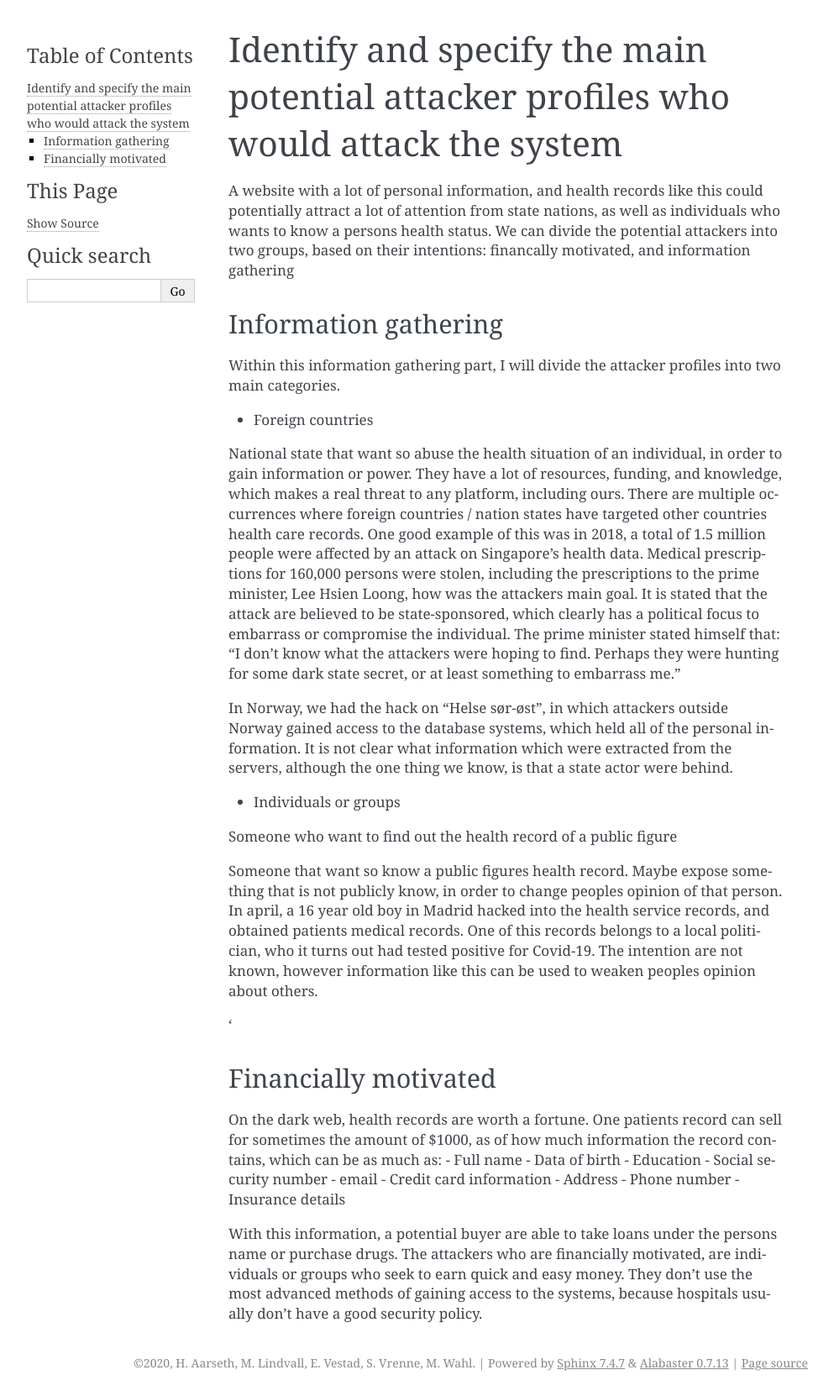
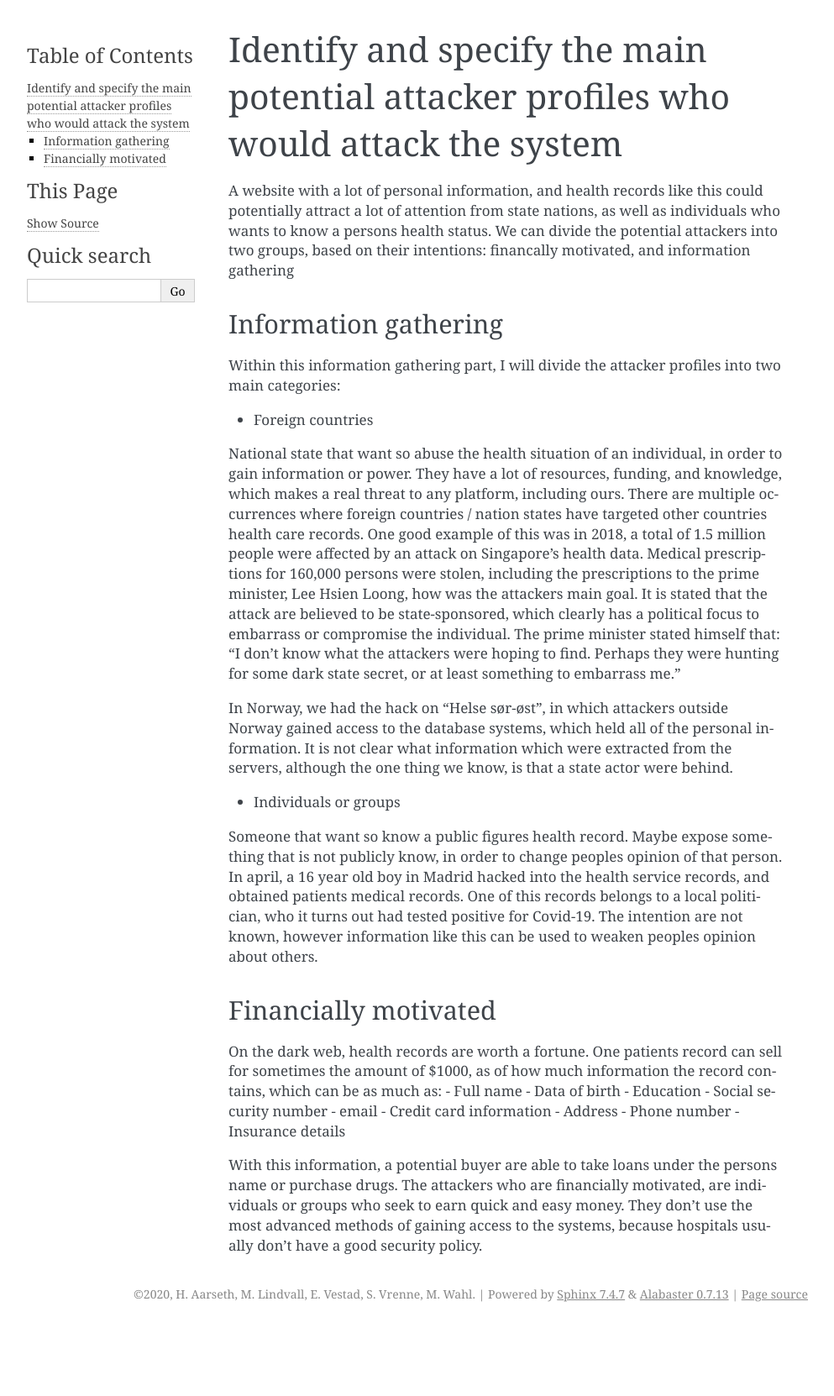
Before and after one commit to SteinarVrenne/school_imt3501, a Sphinx documentation site: the page built from Task 1/source/pages/04d_Attacker_Profiles.rst, in a window 1280 px wide. Shown: the whole page at 84% size, without its empty margins (148-1141 px from the left). Built offline with Sphinx 7.4.7, drawn with Linux system fonts in a browser that asks for light colours; after the commit the page ends 1580 px from its top, so only the background shows below that.

Commit message:
Removed a duplicate sentence

```diff
--- a/Task 1/source/pages/04d_Attacker_Profiles.rst
+++ b/Task 1/source/pages/04d_Attacker_Profiles.rst
@@ -11,7 +11,7 @@ Information gathering
 ~~~~~~~~~~~~~~~~~~~~~
 
 Within this information gathering part, I will divide the attacker profiles into
-two main categories.
+two main categories:
 
 * Foreign countries
 
@@ -36,10 +36,7 @@ gained access to the database systems, which held all of the personal
 information. It is not clear what information which were extracted from the servers,
 although the one thing we know, is that a state actor were behind.
 
-
 * Individuals or groups
-
-Someone who want to find out the health record of a public figure
 
 Someone that want so know a public figures health record. Maybe expose something
 that is not publicly know, in order to change peoples opinion of that person. In
@@ -50,7 +47,7 @@ not known, however information like this can be used to weaken peoples opinion
 about others.
 
 .. Source: https://www.theolivepress.es/spain-news/2020/04/17/teenage-hacker-arrested-in-madrid-for-hacking-medical-data-and-leaking-information-about-a-politician-who-was-positive-with-coronavirus/
-'
+
 
 Financially motivated
 ~~~~~~~~~~~~~~~~~~~~~
```
